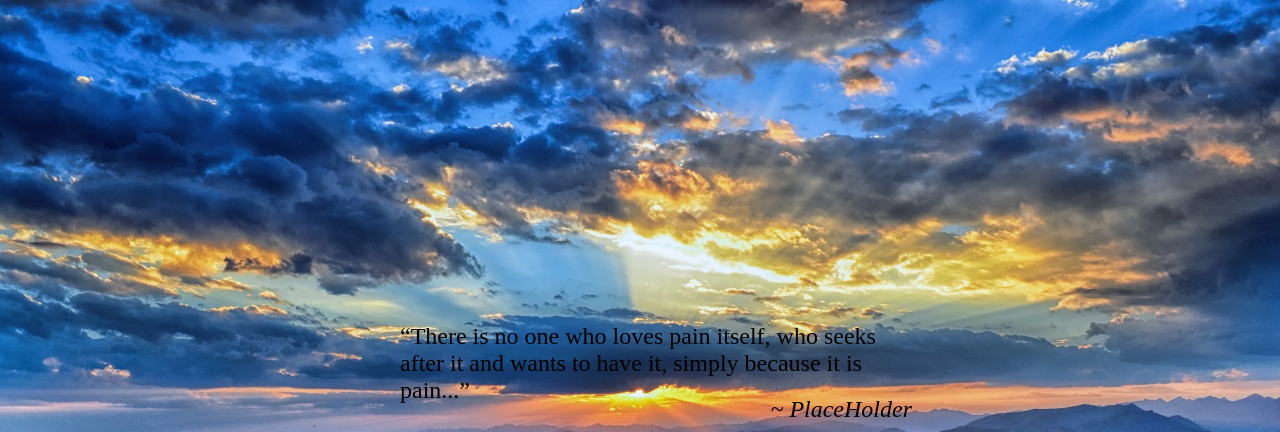
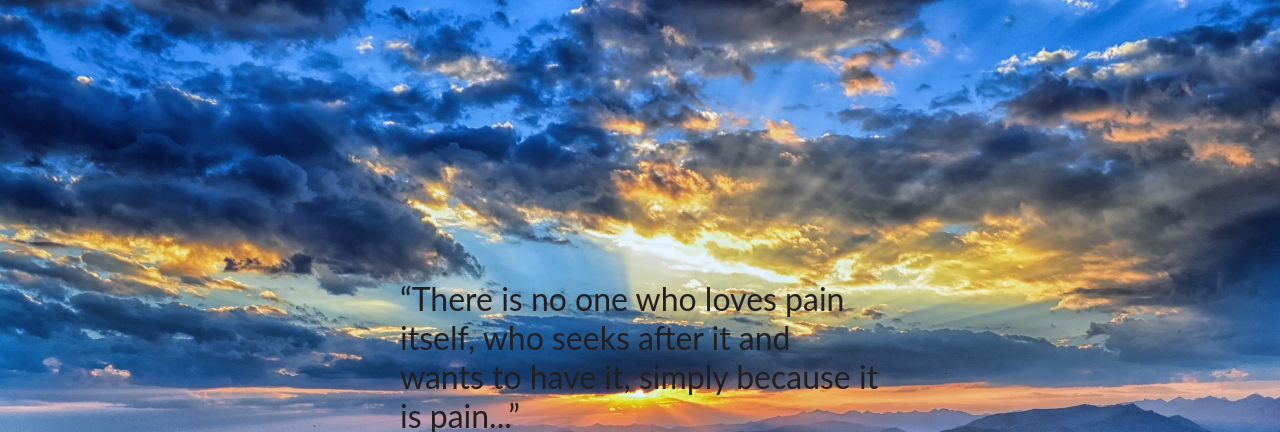
Before and after one commit to dkvo/random-quote, a plain HTML site: page test.html in a window 1280 px wide. Shown: the top 432 px of the page. Drawn offline with Linux system fonts and the light colour scheme.

Commit message:
fix css style and bugs

```diff
--- a/app.js
+++ b/app.js
@@ -2,6 +2,7 @@ var UIController = (function(){
 
     return {
         changeQuote: function(data) {
+            console.log('inside changeQuote: ' + data.quote);
             document.querySelector('q').innerHTML = data.quote;
             document.querySelector('cite').innerHTML = data.author;
         },
@@ -20,12 +21,23 @@ var dataController = (function(UICtrl) {
         quote: 'fd',
         author: 'df'
     }
+    var prevData = {
+        quote: 'fd',
+        author: 'df'
+    }
+    var script = '';
     parseQuote= function(json) {
-        data.quote = json.quoteText;
-        data.author = json.quoteAuthor;
-        UICtrl.changeQuote(data);
-        UICtrl.setShareData(data);
+        document.querySelector('#btn-quote').disabled='true';
+        if(json) {
+            data.quote = json.quoteText;
+            data.author = json.quoteAuthor;
+            console.log('inside parseQuote: \n' + data.quote);
+            UICtrl.changeQuote(data);
+            UICtrl.setShareData(data);
+        }
+        setTimeout(function() {document.querySelector('#btn-quote').disabled='';}, 1000)
     }
+
     function setRandomQuote() {
         var script = document.createElement('script');
         script.src = 'https://api.forismatic.com/api/1.0/?method=getQuote&lang=en&format=jsonp&jsonp=parseQuote';
@@ -35,7 +47,6 @@ var dataController = (function(UICtrl) {
     return {
         getQuote: function() {
             setRandomQuote();
-            return data;
         }
     };
 })(UIController);
@@ -49,11 +60,8 @@ var appController = (function(dataCtrl) {
     };
 
     function getRandomQuote() {
-        var data= {};
         // 1. get quote
-        var data = dataCtrl.getQuote();
-
-
+        dataCtrl.getQuote();
     }
 
     return {
--- a/style.css
+++ b/style.css
@@ -7,6 +7,8 @@ body {
     position: relative;
     height: 100%;
     background-size: contain;
+    font-family: 'Lato', sans-serif;
+
 }
 img {
     width: 100%;
@@ -24,11 +26,13 @@ img {
     height: auto;
     transform: translate(-50%, -50%);
     background-color: transparent;
-    font-size: 1.5rem;
+    font-size: 2rem;
     clear: both;
-    color: #000000;
+    color: #231F20;
 }
-
+.quote{
+    margin-bottom: 1rem;
+}
 .author {
     text-align: right;
     margin-top: -2rem;
@@ -65,6 +69,7 @@ button {
 
 button:hover {
     background-color: #D3D3D3;
+    cursor: pointer;
 }
 
 @media(max-width:750px) {
```
Also changed, not shown: index.html (+3 -2 lines).
